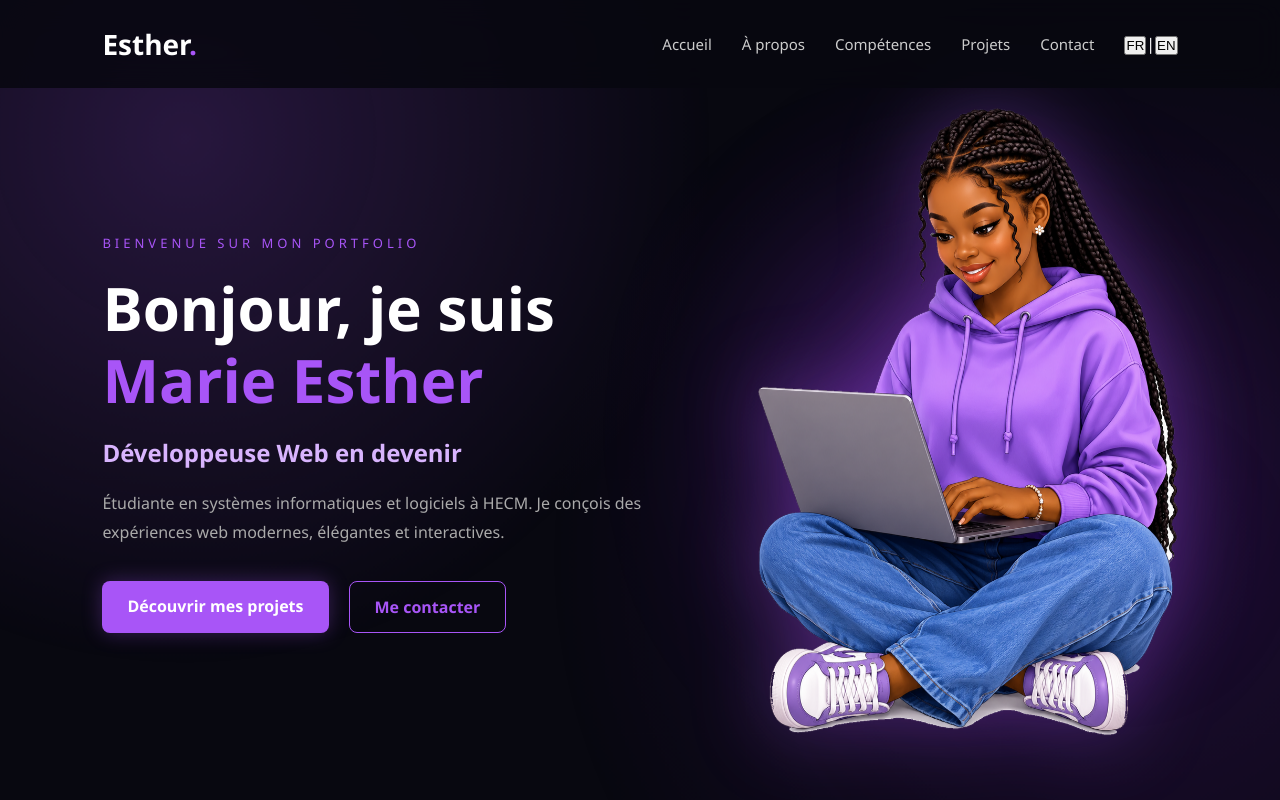
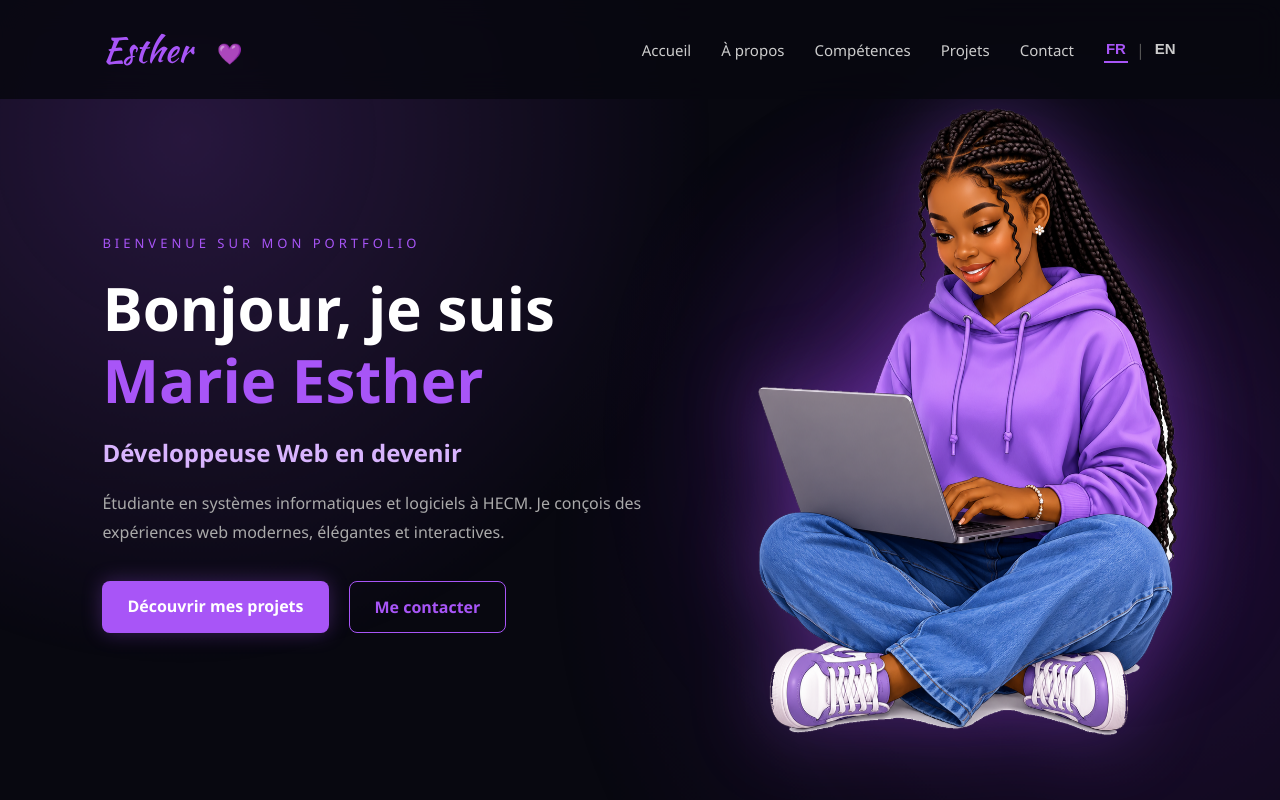
Before and after one commit to Tresor82/portfolio, a plain HTML site: page index.html in a window 1280 px wide. Shown: the top 800 px of the page. Drawn offline with Linux system fonts and the light colour scheme.

```diff
--- a/style.css
+++ b/style.css
@@ -1,3 +1,5 @@
+@import url('https://fonts.googleapis.com/css2?family=Kaushan+Script&display=swap');
+
 /* RÉINITIALISATION */
 * {
     margin: 0;
@@ -44,6 +46,7 @@ header {
     display: flex;
     gap: 30px;
     list-style: none;
+    align-items: center;
 }
 
 .nav-links a {
@@ -728,6 +731,7 @@ header {
         padding: 20px;
         display: none;
         flex-direction: column;
+        align-items: flex-start;
         gap: 20px;
     }
 
@@ -1040,23 +1044,37 @@ body::before {
     }
 }
 
-/* BOUTON DE LANGUE */
+/* SÉLECTEUR DE LANGUE FR | EN */
 
-.lang-toggle {
+.lang-switch {
+    display: flex;
+    align-items: center;
+    gap: 8px;
+}
+
+.lang-btn {
     background: transparent;
-    border: 1px solid #a855f7;
-    color: #a855f7;
-    padding: 6px 14px;
-    border-radius: 20px;
-    font-size: 14px;
+    border: none;
+    border-bottom: 2px solid transparent;
+    color: #ccc;
+    font-size: 15px;
     font-weight: bold;
     cursor: pointer;
+    padding: 4px 2px;
     transition: 0.3s;
 }
 
-.lang-toggle:hover {
-    background: #a855f7;
-    color: white;
+.lang-btn:hover {
+    color: #a855f7;
+}
+
+.lang-btn.active {
+    color: #a855f7;
+    border-bottom-color: #a855f7;
+}
+
+.lang-sep {
+    color: #555;
 }
 
 /* ICÔNES DES RÉSEAUX SOCIAUX */
@@ -1080,3 +1098,24 @@ body::before {
     transform: translateY(-3px);
     box-shadow: 0 0 20px rgba(168, 85, 247, 0.4);
 }
+
+/* LOGO MANUSCRIT */
+
+.logo,
+.footer .logo {
+    font-family: 'Kaushan Script', cursive;
+    font-size: 34px;
+    font-weight: normal;
+    color: #a855f7;
+}
+
+.logo span {
+    display: none;
+}
+
+.logo::after {
+    content: " 💜";
+    font-family: 'Segoe UI Emoji', 'Apple Color Emoji', 'Noto Color Emoji', sans-serif;
+    font-size: 0.6em;
+    vertical-align: middle;
+}
```
Also changed, not shown: og-image.png.
